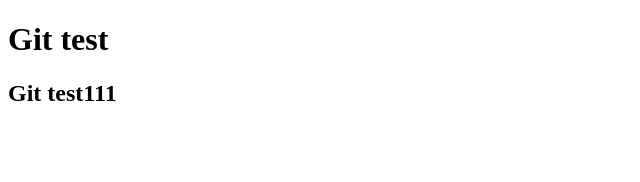
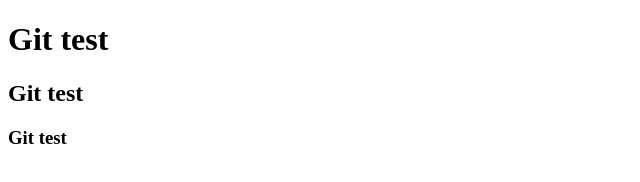
Before and after one commit to vlbcom/MyTest, a plain HTML site: page index.html in a window 1280 px wide. Shown: the whole page, without its empty margins (0-640 px from the left). Drawn offline with Linux system fonts and the light colour scheme.

Commit message:
H3 was added

```diff
--- a/index.html
+++ b/index.html
@@ -6,7 +6,8 @@
 </head>
 <body>
 <h1>Git test</h1>
-<h2>Git test111</h2>
+<h2>Git test</h2>
+<h3>Git test</h3>
 
 </body>
 </html>
```
